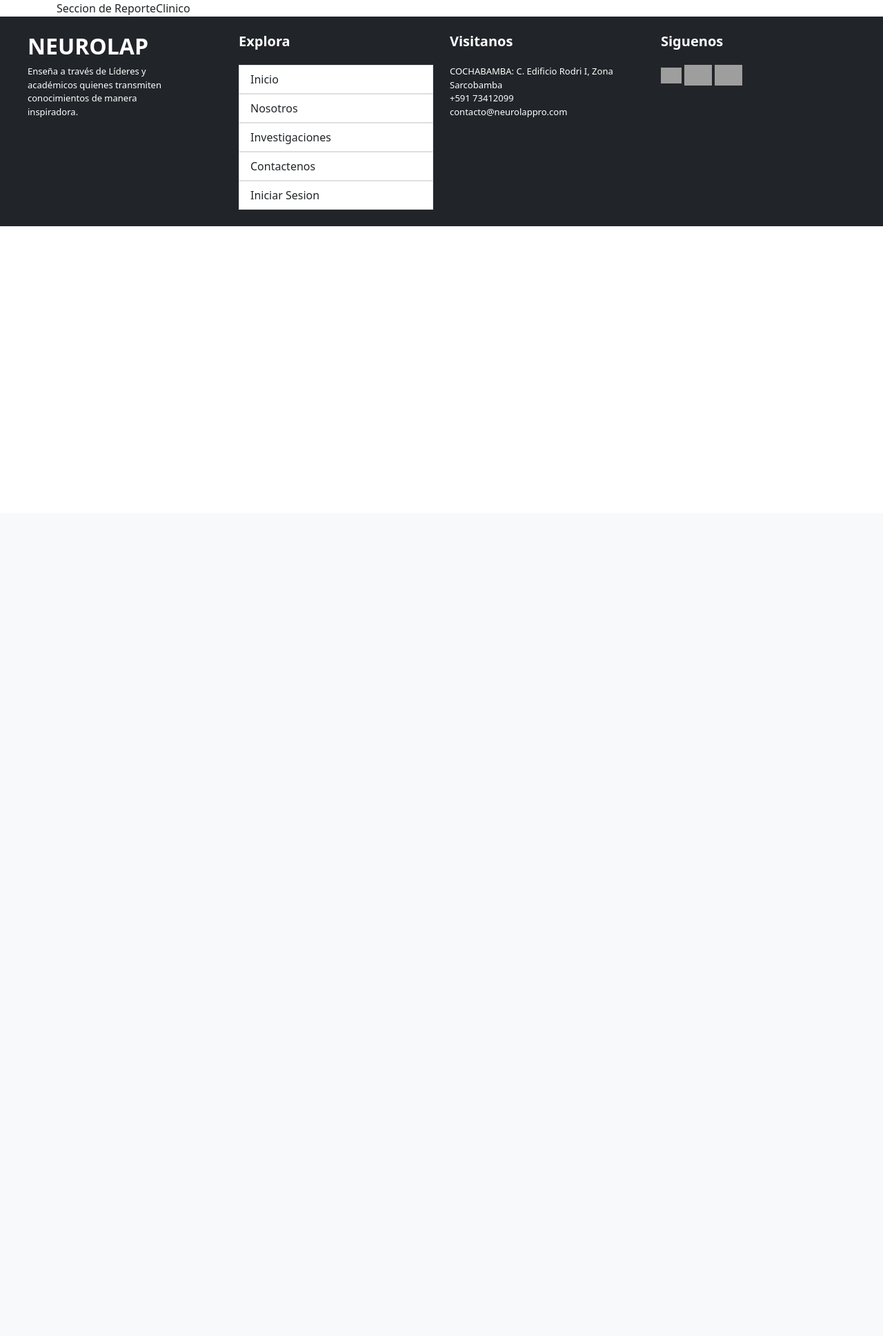
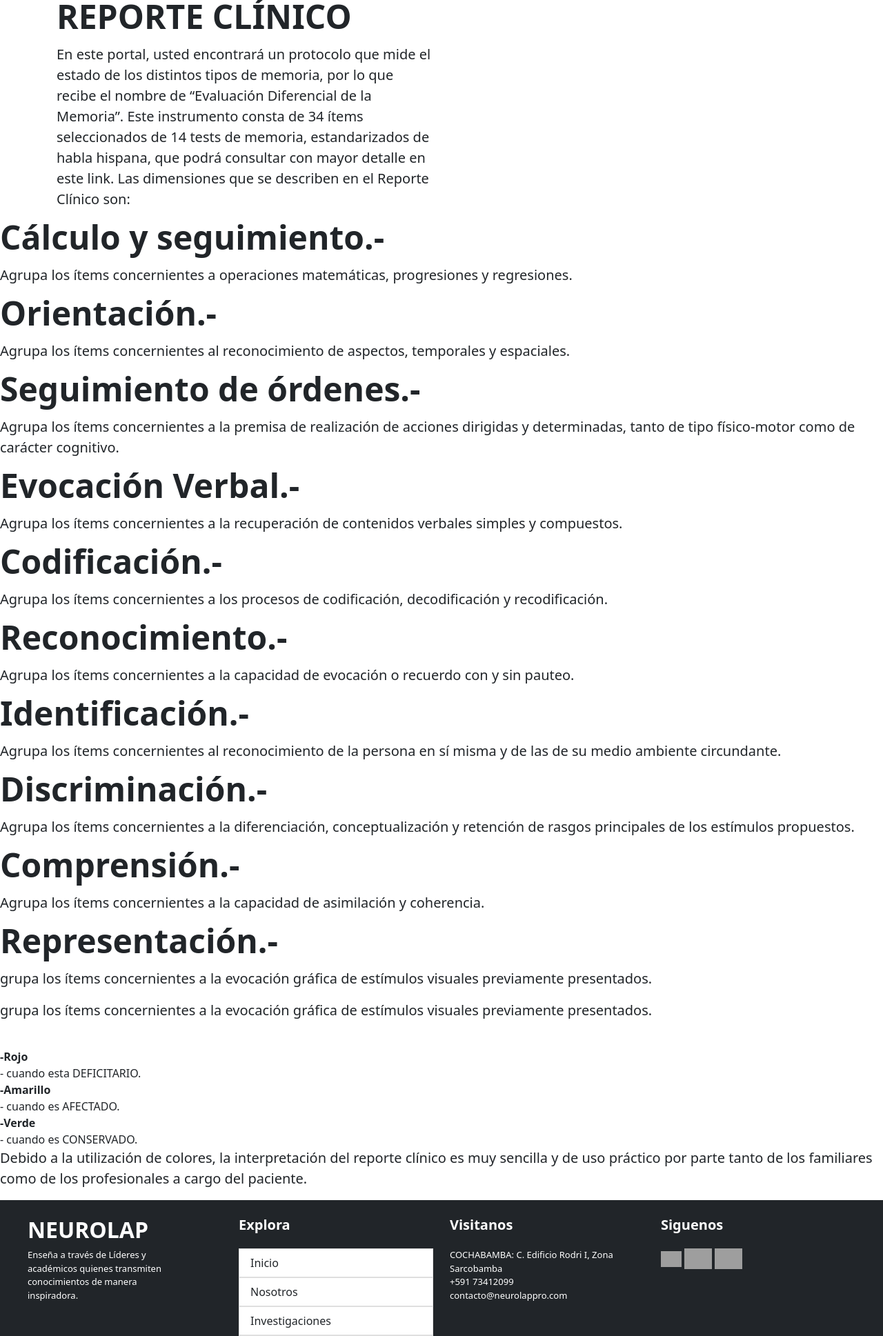
Before and after one commit to alberto840/proyectosis222, a Django app: page /reporteClinico in a window 1280 px wide. Shown: the part 56-1993 px from the top of the page at 69% size. Before the commit the page ends 384 px from the top, so only its background shows below. Run offline with Django 4.2, Linux system fonts and the light colour scheme; grey boxes are pictures that could not be loaded.

Commit message:
Update reporteClinico.html

```diff
--- a/neurolab/templates/Servicios/reporteClinico.html
+++ b/neurolab/templates/Servicios/reporteClinico.html
@@ -2,4 +2,53 @@
 
 {% block titulo %} ReporteClinico {% endblock %}
 
-{% block contenido %} Seccion de ReporteClinico {% endblock %}
+{% block contenido %}
+      </div>
+      <div class="col-lg-6">
+        <h1 class="display-5 fw-bold lh-1 mb-3">REPORTE CLÍNICO</h1>
+        <p class="lead">En este portal, usted encontrará un protocolo que mide el estado de los distintos tipos de memoria, por lo que recibe el nombre de “Evaluación Diferencial de la Memoria”. Este instrumento consta de 34 ítems seleccionados de 14 tests de memoria, estandarizados de habla hispana, que podrá consultar con mayor detalle en este link. Las dimensiones que se describen en el Reporte Clínico son:</p>
+      </div>
+    </div>
+  </div>
+
+
+        <h1 class="display-5 fw-bold lh-1 mb-3">Cálculo y seguimiento.-</h1>
+        <p class="lead">Agrupa los ítems concernientes a operaciones matemáticas, progresiones y regresiones.</p>
+           <h1 class="display-5 fw-bold lh-1 mb-3">Orientación.-</h1>
+        <p class="lead">Agrupa los ítems concernientes al reconocimiento de aspectos, temporales y espaciales.</p>
+        <h1 class="display-5 fw-bold lh-1 mb-3">Seguimiento de órdenes.-</h1>
+        <p class="lead">Agrupa los ítems concernientes a la premisa de realización de acciones dirigidas y determinadas, tanto de tipo físico-motor como de carácter cognitivo.</p>
+        <h1 class="display-5 fw-bold lh-1 mb-3">Evocación Verbal.-</h1>
+        <p class="lead">Agrupa los ítems concernientes a la recuperación de contenidos verbales simples y compuestos.
+        </p>
+        <h1 class="display-5 fw-bold lh-1 mb-3">Codificación.-</h1>
+        <p class="lead">Agrupa los ítems concernientes a los procesos de codificación, decodificación y recodificación.</p>
+        <h1 class="display-5 fw-bold lh-1 mb-3">Reconocimiento.-</h1>
+        <p class="lead">Agrupa los ítems concernientes a la capacidad de evocación o recuerdo con y sin pauteo.</p>
+        <h1 class="display-5 fw-bold lh-1 mb-3">Identificación.-</h1>
+        <p class="lead">Agrupa los ítems concernientes al reconocimiento de la persona en sí misma y de las de su medio ambiente circundante.</p>
+        <h1 class="display-5 fw-bold lh-1 mb-3">Discriminación.-</h1>
+        <p class="lead">Agrupa los ítems concernientes a la diferenciación, conceptualización y retención de rasgos principales de los estímulos propuestos.</p>
+        <h1 class="display-5 fw-bold lh-1 mb-3">Comprensión.-</h1>
+        <p class="lead">Agrupa los ítems concernientes a la capacidad de asimilación y coherencia.</p>
+        <h1 class="display-5 fw-bold lh-1 mb-3">Representación.-</h1>
+        <p class="lead">grupa los ítems concernientes a la evocación gráfica de estímulos visuales previamente presentados.</p>
+
+
+
+               <p class="lead">grupa los ítems concernientes a la evocación gráfica de estímulos visuales previamente presentados.</p></p>
+                </div>
+                 <br><strong>-Rojo</strong>
+                    <br>- cuando esta DEFICITARIO.
+
+                     <br><strong>-Amarillo</strong>
+                    <br>- cuando es AFECTADO.
+
+
+                     <br><strong>-Verde</strong>
+                    <br>- cuando es CONSERVADO.
+
+
+                    <p class="lead">Debido a la utilización de colores, la interpretación del reporte clínico es muy sencilla y de uso práctico por parte tanto de los familiares como de los profesionales a cargo del paciente.</p>
+        </div>
+      </div> {% endblock %}
```
